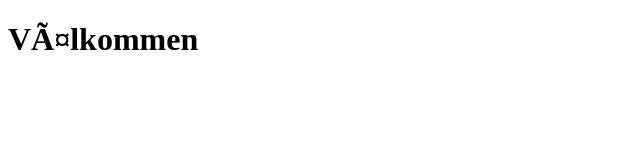
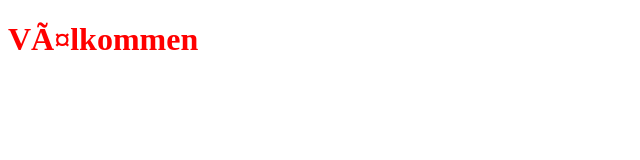
Before and after one commit to julia-linnea/ITE130-Lab-1, a plain HTML site: page index.html in a window 1280 px wide. Shown: the whole page, without its empty margins (0-640 px from the left). Drawn offline with Linux system fonts and the light colour scheme.

Commit message:
Ändrade färg på rubrik

```diff
--- a/index.html
+++ b/index.html
@@ -5,5 +5,5 @@
     <meta name_"viewport" content="width=device-width"
 
 </head>
-            <h1>Välkommen</h1>
+<h1 style="color: red">Välkommen</h1>
 <body></body>
```
